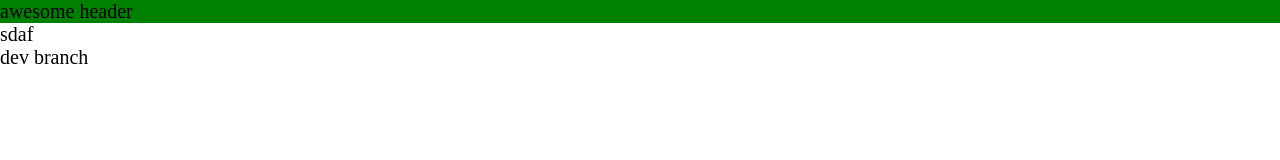
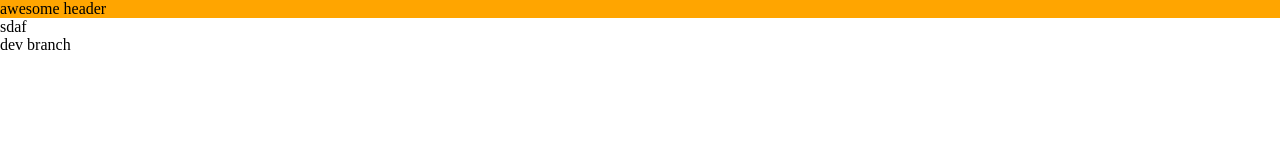
Before and after one commit to hemypo/git-test, a plain HTML site: page index.html in a window 1280 px wide. Drawn offline with Linux system fonts and the light colour scheme.

Commit message:
new color background

```diff
--- a/index.html
+++ b/index.html
@@ -2,7 +2,7 @@
 <html lang="en">
     <head>
         <link rel="stylesheet" href="./style.css">
-        <title>12133233323</title>
+        <title>658</title>
     </head>
     <body>
         <header>
--- a/style.css
+++ b/style.css
@@ -2,9 +2,7 @@
     margin: 0;
     padding: 9;
 }
-html{
-    font-size: 20px;
+
+header{
+    background-color: orange;
 }
-header{
-    background-color: green;
-}
```
